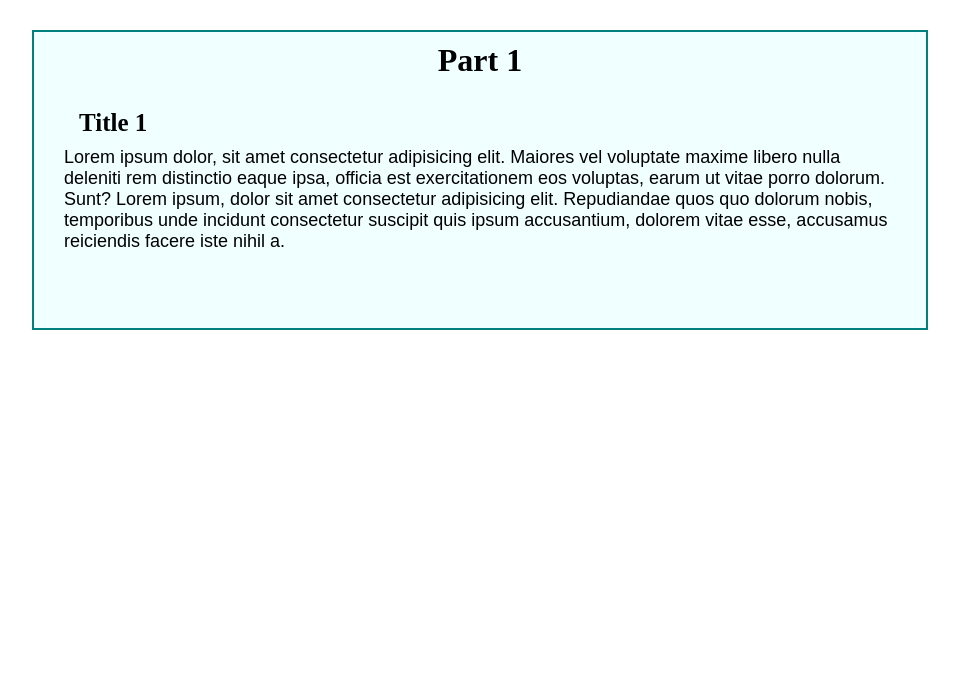
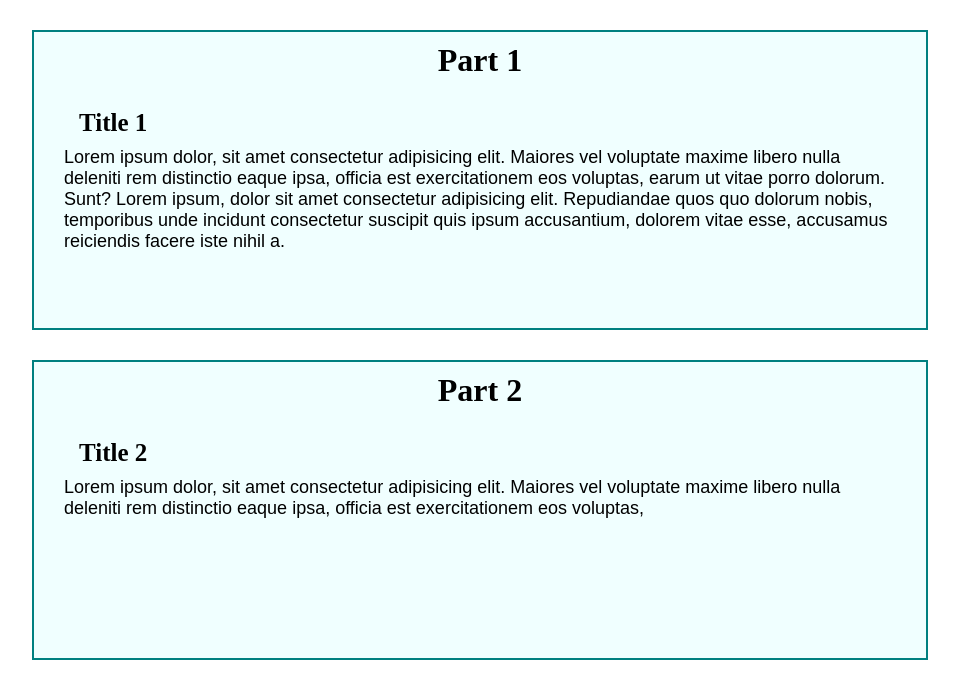
Before and after one commit to Kurol1011/GitHub-Lab-work, a plain HTML site: page index.html in a window 1280 px wide. Shown: the whole page, without its empty margins (160-1119 px from the left). Drawn offline with Linux system fonts and the light colour scheme.

Commit message:
added 2nd container

```diff
--- a/index.html
+++ b/index.html
@@ -21,6 +21,17 @@
     </div>
 </div>
 
+<div class="container">
+    <h1 class="part">Part 2</h1>
+    <div class="body">
+    <h3 class="title">Title 2</h3>
+    <p class="text">Lorem ipsum dolor, sit amet consectetur adipisicing elit. Maiores vel voluptate maxime
+        libero nulla deleniti rem distinctio eaque ipsa, officia est exercitationem eos voluptas,
+
+    </p>
+    </div>
+</div>
+
 <script src="scripts/script-index.js"></script>
 </body>
 </html>
```
